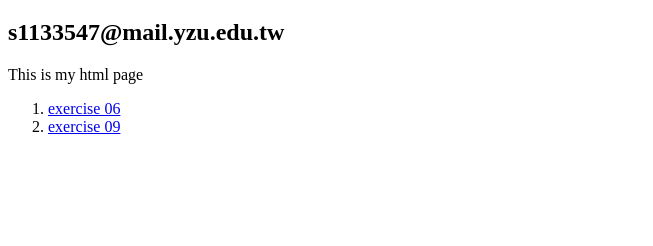
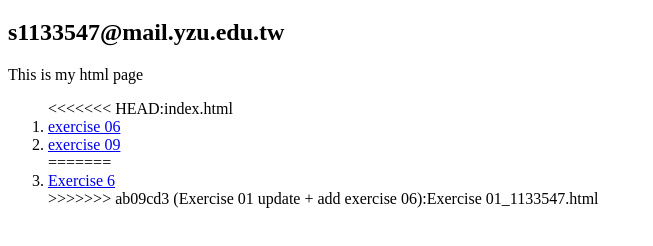
Before and after one commit to AsiahCrutchfield1133547/asiahcrutchfield1133547.github.io, a plain HTML site: page index.html in a window 1280 px wide. Shown: the part 70-316 px from the top of the page, without its empty margins (0-653 px from the left). Drawn offline with Linux system fonts and the light colour scheme.

Commit message:
Exercise 01 update + add exercise 06

```diff
--- a/index.html
+++ b/index.html
@@ -10,8 +10,12 @@
     <h2>s1133547@mail.yzu.edu.tw</h2>
     <p>This is my html page</p>
     <ol>
+<<<<<<< HEAD:index.html
         <li><a href="exercise 06.html">exercise 06</a></li>
         <li><a href="exercise 09.html">exercise 09</a></li>
+=======
+        <li><a href="Sophomore\Fall Semester 2025\IN206A Web Programming\Assignments\webpage\exercise 06\index.html">Exercise 6</a></li>
+>>>>>>> ab09cd3 (Exercise 01 update + add exercise 06):Exercise 01_1133547.html
     </ol>
 </body>
 
```
